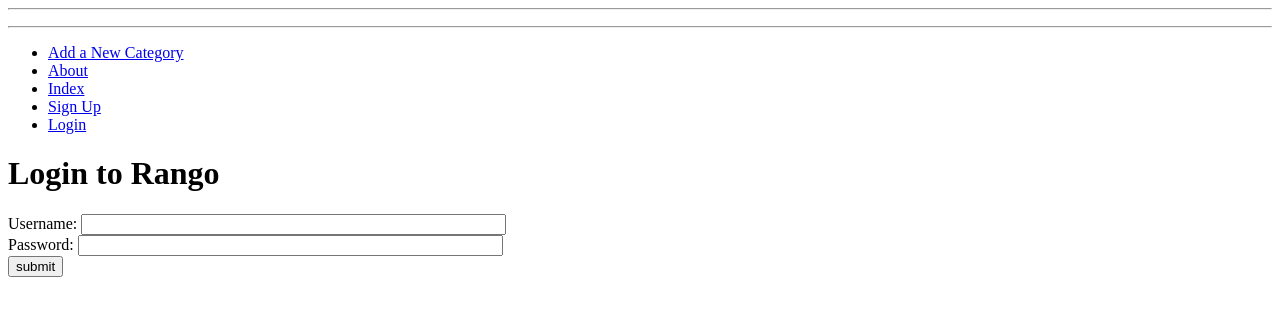
After one commit to rc1600/tango_with_django_project, a Django app: page /rango/login/ in a window 1280 px wide. The commit adds this page. Shown: the top 316 px of the page. Run offline with Django 3.2, Linux system fonts and the light colour scheme; data that the repository does not hold is empty.

Commit message:
chapter 9

```diff
--- a/rango/urls.py
+++ b/rango/urls.py
@@ -11,5 +11,6 @@ urlpatterns = [
     path('category/<slug:category_name_slug>/', views.show_category,
          name='show_category'),
     path('add_category/', views.add_category, name='add_category'),
-    path('register/', views.register, name='register'),  # New mapping!
+    path('register/', views.register, name='register'),
+    path('login/', views.user_login, name='login'),
 ]
--- a/rango/views.py
+++ b/rango/views.py
@@ -4,7 +4,10 @@ from django.urls import reverse
 from rango.models import Category, Page
 from rango.forms import CategoryForm, PageForm
 from rango.forms import UserForm, UserProfileForm
-
+from django.contrib.auth import authenticate, login
+from django.http import HttpResponse
+from django.urls import reverse
+from django.shortcuts import redirect
 
 def example_view(request):
     return HttpResponse('This is an example view.')
@@ -142,3 +145,44 @@ def register(request):
     return render(request, 'rango/register.html', context={'user_form': user_form,
                                                            'profile_form': profile_form,
                                                            'registered': registered})
+
+
+def user_login(request):
+    # If the request is a HTTP POST, try to pull out the relevant information.
+    if request.method == 'POST':
+        # Gather the username and password provided by the user.
+        # This information is obtained from the login form.
+        # We use request.POST.get('<variable>') as opposed
+        # to request.POST['<variable>'], because the
+        # request.POST.get('<variable>') returns None if the
+        # value does not exist, while request.POST['<variable>']
+        # will raise a KeyError exception.
+        username = request.POST.get('username')
+        password = request.POST.get('password')
+        # Use Django's machinery to attempt to see if the username/password
+        # combination is valid - a User object is returned if it is.
+        user = authenticate(username=username, password=password)
+        # If we have a User object, the details are correct.
+        # If None (Python's way of representing the absence of a value), no user
+        # with matching credentials was found.
+        if user:
+            # Is the account active? It could have been disabled.
+            if user.is_active:
+                # If the account is valid and active, we can log the user in.
+                # We'll send the user back to the homepage.
+                login(request, user)
+                return redirect(reverse('rango:index'))
+            else:
+                # An inactive account was used - no logging in!
+                return HttpResponse("Your Rango account is disabled.")
+        else:
+            # Bad login details were provided. So we can't log the user in.
+            print(f"Invalid login details: {username}, {password}")
+            return HttpResponse("Invalid login details supplied.")
+    # The request is not a HTTP POST, so display the login form.
+
+    # This scenario would most likely be a HTTP GET.
+    else:
+        # No context variables to pass to the template system, hence the
+        # blank dictionary object...
+        return render(request, 'rango/login.html')
--- a/templates/rango/base.html
+++ b/templates/rango/base.html
@@ -25,6 +25,7 @@
             <li><a href="{% url 'rango:about' %}">About</a></li>
             <li><a href="{% url 'rango:index' %}">Index</a></li>
             <li><a href="{% url 'rango:register' %}">Sign Up</a></li>
+            <li><a href="{% url 'rango:login' %}">Login</a></li>
         </ul>
     </div>
     {% block body_block %}{% endblock %}
--- /dev/null
+++ b/templates/rango/login.html
@@ -0,0 +1,18 @@
+{% extends 'rango/base.html' %}
+{% load staticfiles %}
+
+{% block title_block %}
+    Login
+{% endblock %}
+
+{% block body_block %}
+<h1>Login to Rango</h1>
+<form id="login_form" method="post" action="{% url 'rango:login' %}">
+    {% csrf_token %}
+    Username: <input type="text" name="username" value="" size="50" />
+    <br />
+    Password: <input type="password" name="password" value="" size="50" />
+    <br />
+    <input type="submit" value="submit" />
+</form>
+{% endblock %}
```
Also changed, not shown: templates/rango/index.html (+6 -1 lines).
